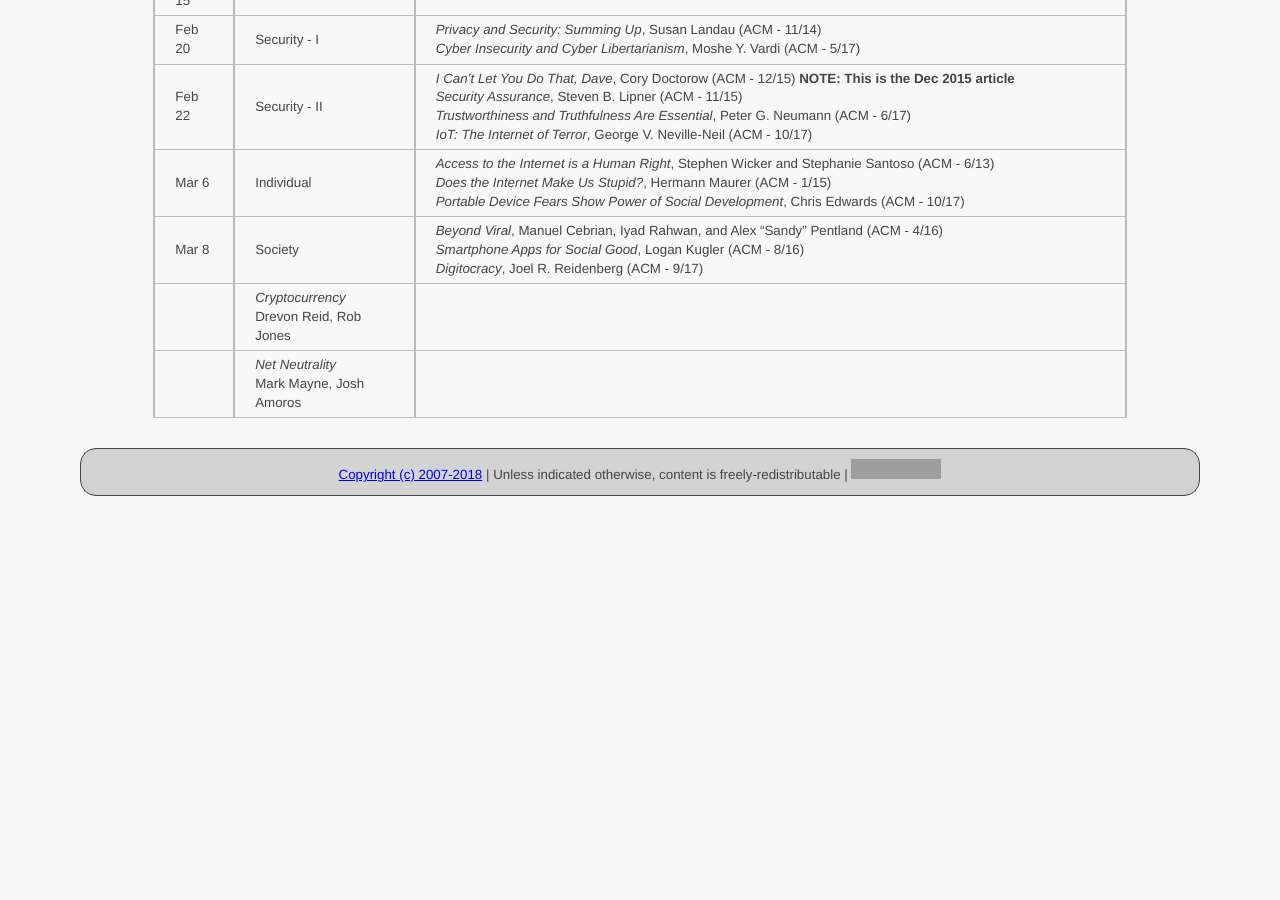
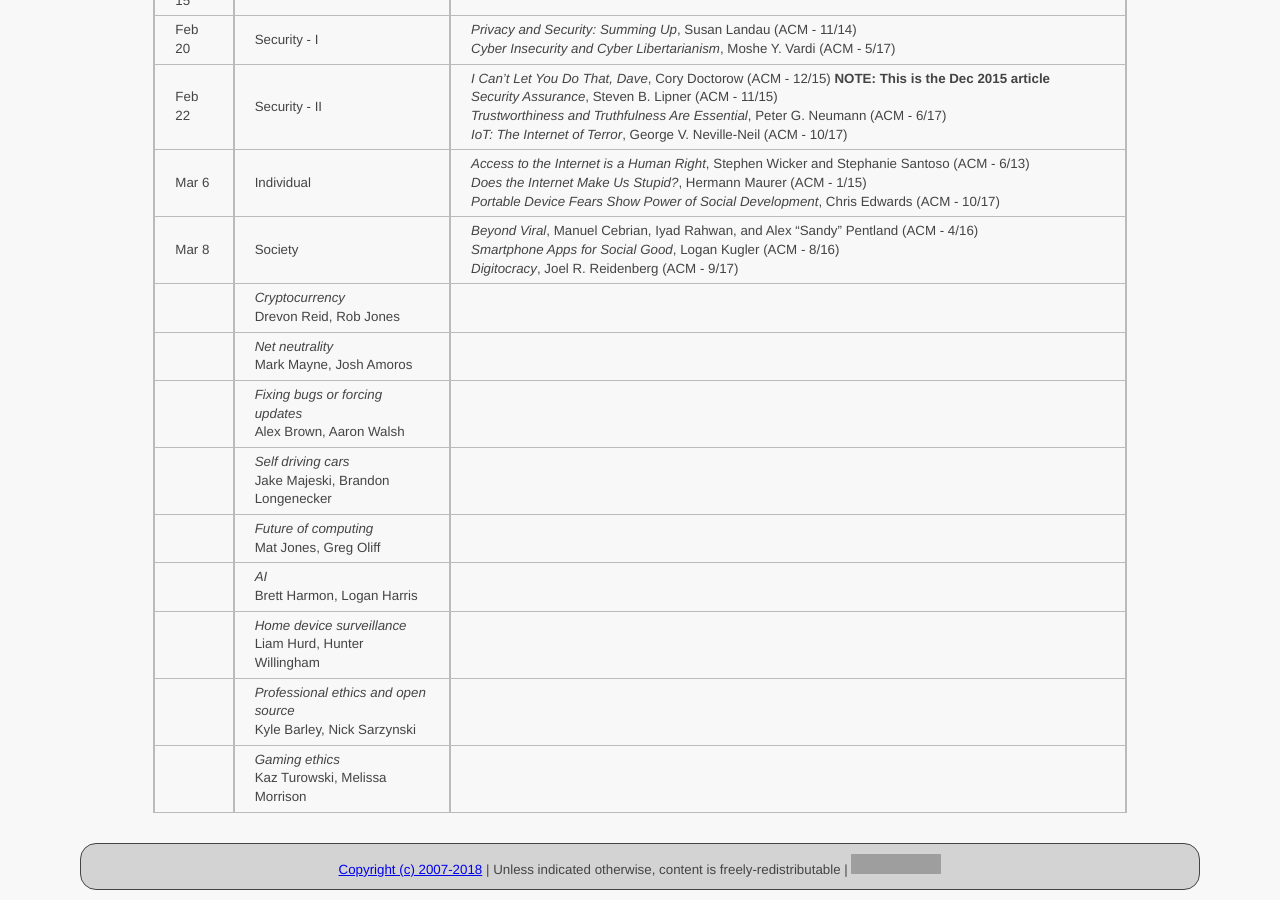
Before and after one commit to ycpcs/cs456-spring2018, a Jekyll site: the page built from schedule/index.md, in a window 1280 px wide and 900 px high, scrolled down 837 px. Built offline with Jekyll 4.4.1, drawn with Linux system fonts in a browser that asks for light colours; before the commit the page ends 1343 px from its top, so only the background shows below that; grey boxes are pictures that could not be loaded.

Commit message:
student topics
student topics

```diff
--- a/schedule/index.md
+++ b/schedule/index.md
@@ -27,7 +27,15 @@ All reading materials can be accessed via [Schmidt Library](http://library.ycp.e
 > Mar 6   | Individual          | *Access to the Internet is a Human Right*, Stephen Wicker and Stephanie Santoso (ACM - 6/13) <br /> *Does the Internet Make Us Stupid?*, Hermann Maurer (ACM - 1/15)  <br /> *Portable Device Fears Show Power of Social Development*, Chris Edwards (ACM - 10/17) |
 > Mar 8   | Society             | *Beyond Viral*, Manuel Cebrian, Iyad Rahwan, and Alex "Sandy" Pentland (ACM - 4/16) <br /> *Smartphone Apps for Social Good*, Logan Kugler (ACM - 8/16)  <br /> *Digitocracy*, Joel R. Reidenberg (ACM - 9/17) |
 >         | *Cryptocurrency* <br /> Drevon Reid, Rob Jones | |
->         | *Net Neutrality* <br /> Mark Mayne, Josh Amoros | |
+>         | *Net neutrality* <br /> Mark Mayne, Josh Amoros | |
+>         | *Fixing bugs or forcing updates* <br /> Alex Brown, Aaron Walsh | |
+>         | *Self driving cars* <br /> Jake Majeski, Brandon Longenecker | |
+>         | *Future of computing* <br /> Mat Jones, Greg Oliff | |
+>         | *AI* <br /> Brett Harmon, Logan Harris | |
+>         | *Home device surveillance* <br /> Liam Hurd, Hunter Willingham | |
+>         | *Professional ethics and open source* <br /> Kyle Barley, Nick Sarzynski | |
+>         | *Gaming ethics* <br /> Kaz Turowski, Melissa Morrison | |
+
 
 
 
```
